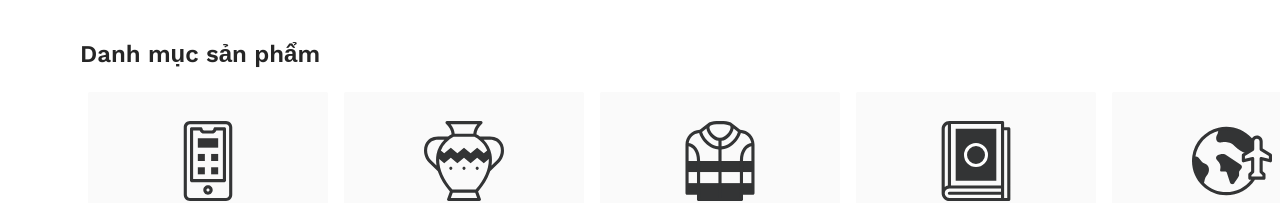
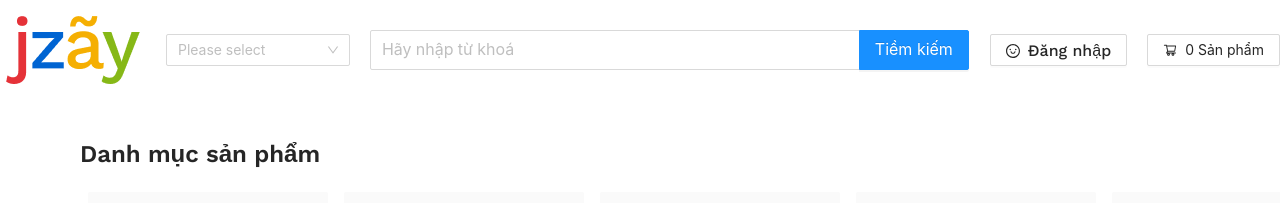
Before and after one commit to zenusnguyen/FE_Dau_gia, a React (Create React App) app: page / in a window 1280 px wide. Shown: the top 203 px of the page. Built offline with nearby package versions, Linux system fonts and the light colour scheme.

Commit message:
update header

```diff
--- a/src/App.jsx
+++ b/src/App.jsx
@@ -11,6 +11,8 @@ import FacebookAuthCallback from "./services/FacebookAuthCallback";
 // import { loadReCaptcha } from "react-recaptcha-google";
 import React, { useEffect } from "react";
 import SearchPage from "./pages/SearchPage";
+import Header from "./components/Header"
+
 
 const STRAPI_ENDPOINT = "http://localhost:1337";
 
@@ -18,7 +20,9 @@ function App() {
    // useEffect(() => loadReCaptcha(), []);
    return (
       <div>
+
          <div className={styles.appWrapper}>
+         <Header></Header>
             <Router>
                <div className={styles.container}>
                   <Switch>
```
Also changed, not shown: src/pages/HomePage/index.jsx (+10 -6 lines).
